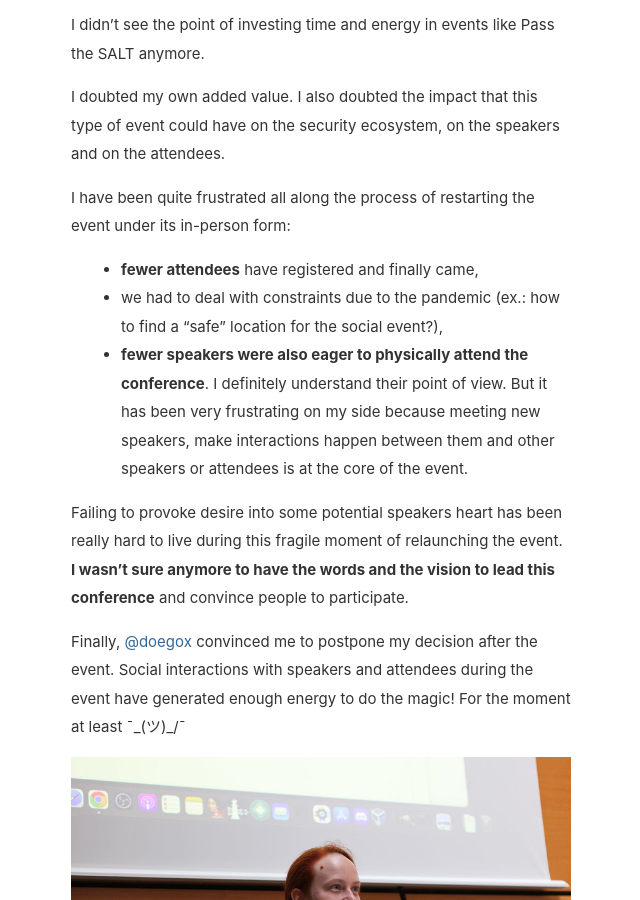
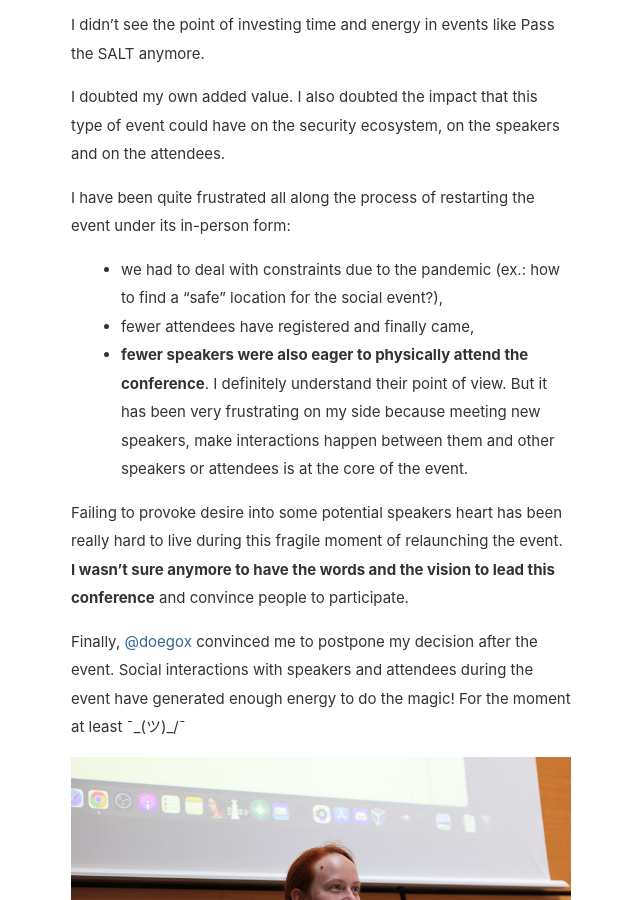
Before and after one commit to cbrocas/blog, a Jekyll site: the page built from _posts/2022-08-23-sharing-some-thoughts-from-conference-organizer.md, in a window 1280 px wide and 900 px high, scrolled down 1778 px. Shown: the whole window, without its empty margins (319-959 px from the left). Built offline with Jekyll 4.4.1, drawn with Linux system fonts in a browser that asks for light colours.

Commit message:
small reordering

```diff
--- a/_posts/2022-08-23-sharing-some-thoughts-from-conference-organizer.md
+++ b/_posts/2022-08-23-sharing-some-thoughts-from-conference-organizer.md
@@ -36,8 +36,8 @@ I didn't see the point of investing time and energy in events like Pass the SALT
 I doubted my own added value. I also doubted the impact that this type of event could have on the security ecosystem, on the speakers and on the attendees.
 
 I have been quite frustrated all along the process of restarting the event under its in-person form:
-- **fewer attendees** have registered and finally came,
 - we had to deal with constraints due to the pandemic (ex.: how to find a "safe" location for the social event?),
+- fewer attendees have registered and finally came,
 - **fewer speakers were also eager to physically attend the conference**. I definitely understand their point of view. But it has been very frustrating on my side because meeting new speakers, make interactions happen between them and other speakers or attendees is at the core of the event.
 
 Failing to provoke desire into some potential speakers heart has been really hard to live during this fragile moment of relaunching the event. **I wasn't sure anymore to have the words and the vision to lead this conference** and convince people to participate.
```
Also changed, not shown: 2 other files.
